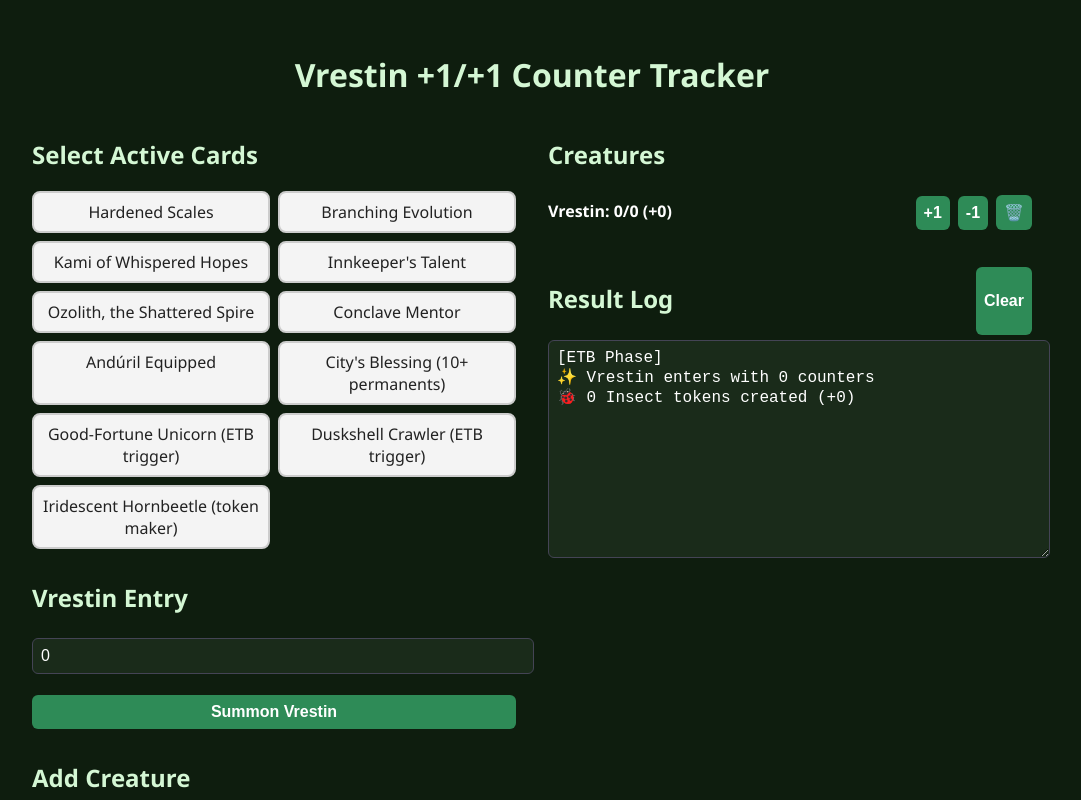
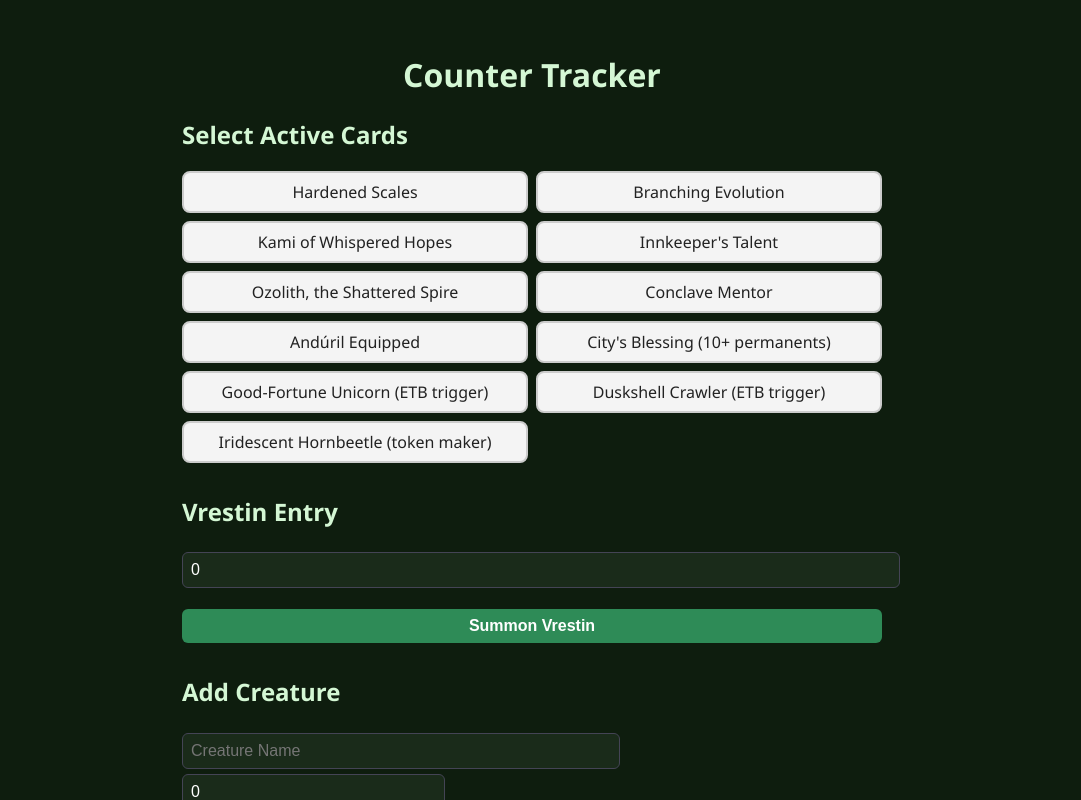
Before and after one commit to cdragon666/vrestin-counters, a React (Create React App) app: page / in a window 1280 px wide. Both pictures are taken after a click on the button "Summon Vrestin". Shown: the top 800 px of the page, without its empty margins (108-1189 px from the left). Built offline with nearby package versions, Linux system fonts and the light colour scheme.

Commit message:
Move combat and end step under result log + readability fixes

```diff
--- a/src/App.js
+++ b/src/App.js
@@ -185,10 +185,9 @@ export default function App() {
   const clearLog = () => setResultLog([]);
 
   return (
-    <div style={{ padding: "2rem", maxWidth: "1000px", margin: "auto" }}>
-      <h1 style={{ textAlign: "center" }}>Vrestin +1/+1 Counter Tracker</h1>
-      <div style={{ display: "flex", flexWrap: "wrap", gap: "2rem" }}>
-        <div style={{ flex: "1 1 400px" }}>
+    <div style={{ padding: "2rem", maxWidth: "700px", margin: "auto" }}>
+      <h1 style={{ textAlign: "center" }}>Counter Tracker</h1>
+
       <h2>Select Active Cards</h2>
       <div style={{ display: "grid", gridTemplateColumns: "1fr 1fr", gap: "0.5rem" }}>
         {supportCards.map((card) => (
@@ -259,22 +258,10 @@ export default function App() {
         </ul>
       )}
 
-          <h2 style={{ marginTop: "2rem" }}>Combat Phase</h2>
-          <button onClick={handleCombat} style={{ width: "100%" }}>
-            Attack with Insects
-          </button>
-
-          <h2 style={{ marginTop: "2rem" }}>End Step</h2>
-          <button onClick={handleEndStep} style={{ width: "100%" }}>
-            Go to End Step (Hornbeetle Trigger)
-          </button>
-        </div>
-
-        <div style={{ flex: "1 1 400px" }}>
-          <h2>Creatures</h2>
+      <h2 style={{ marginTop: "2rem" }}>Creatures</h2>
       {creatures.map((c, i) => (
         <div key={i} style={{ display: "flex", justifyContent: "space-between", alignItems: "center", marginBottom: "0.5rem" }}>
-              <span style={{ fontWeight: "bold", color: "#fff", fontSize: "1rem" }}>
+          <span style={{ fontWeight: "bold", color: "#222", fontSize: "1rem" }}>
             {c.name}: {c.power + c.counters}/{c.toughness + c.counters} (+{c.counters})
           </span>
           <div>
@@ -298,8 +285,16 @@ export default function App() {
           />
         </div>
       )}
-        </div>
-      </div>
+
+      <h2 style={{ marginTop: "2rem" }}>Combat Phase</h2>
+      <button onClick={handleCombat} style={{ width: "100%" }}>
+        Attack with Insects
+      </button>
+
+      <h2 style={{ marginTop: "2rem" }}>End Step</h2>
+      <button onClick={handleEndStep} style={{ width: "100%" }}>
+        Go to End Step (Hornbeetle Trigger)
+      </button>
     </div>
   );
 }
```
Lines whose indentation alone changed are shown as unchanged.
